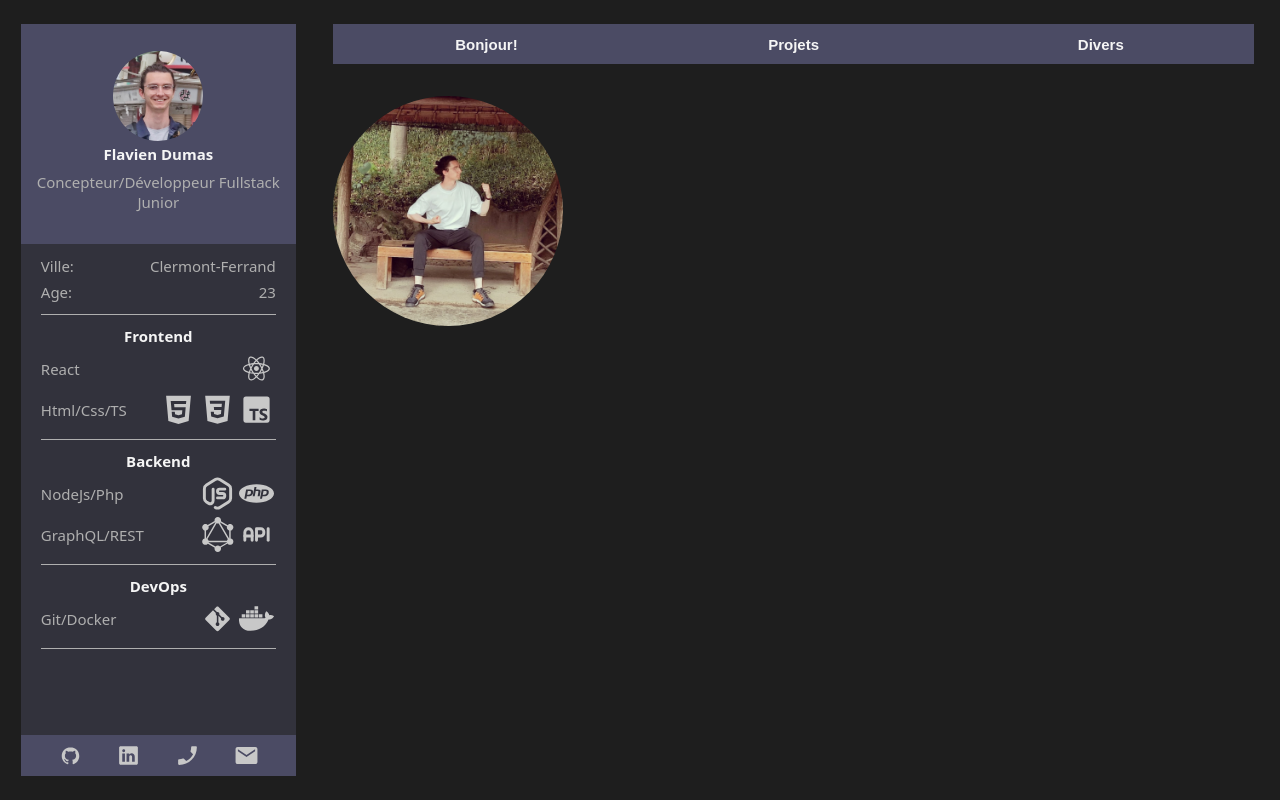
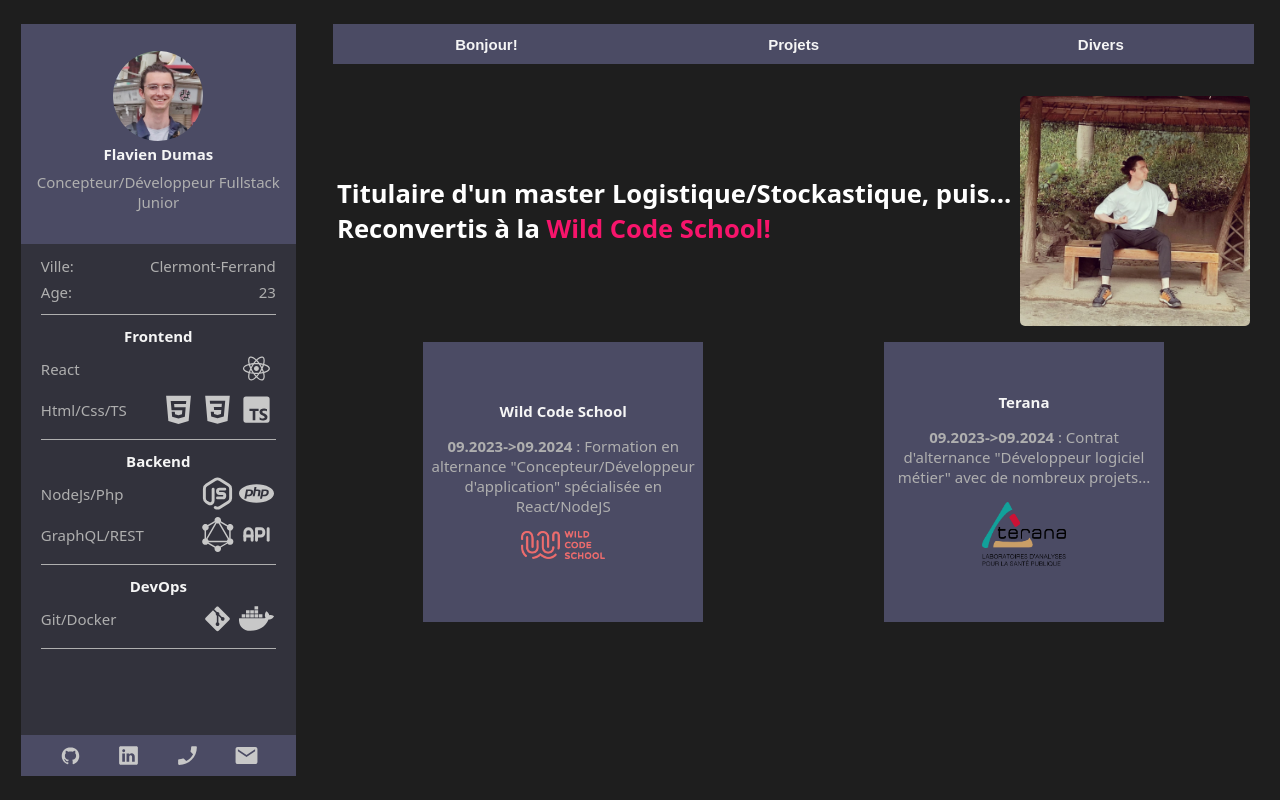
Before and after one commit to FlavienDumas/CV, a React (Vite) app: page / in a window 1280 px wide. Built offline with nearby package versions, Linux system fonts and the light colour scheme.

Commit message:
started mainContent with Home page and CardContent

```diff
--- a/src/App.jsx
+++ b/src/App.jsx
@@ -8,6 +8,7 @@ import "./css/SideBar.css";
 import "./css/CardSelf.css";
 import "./css/TopBar.css";
 import "./css/Home.css";
+import "./css/CardContent.css";
 
 function App() {
 
--- /dev/null
+++ b/src/components/CardContent.jsx
@@ -0,0 +1,14 @@
+
+
+function CardContent({ title, content, logo }) {
+
+    return (
+        <div className="center divCardContent">
+            <h3>{title}</h3>
+            <p>{content}</p>
+            <div>{logo}</div>
+        </div>
+    )
+  }
+
+export default CardContent;
--- /dev/null
+++ b/src/css/CardContent.css
@@ -0,0 +1,24 @@
+.divCardContent{
+    flex-direction: column;
+    width: 30%;
+    height: 35vh;
+    min-width: 280px;
+    min-height: 170px;
+    background-color: rgb(75,75,100);
+}
+.divCardContent h3{
+    color: whitesmoke;
+}
+.divCardContent p{
+    color: rgb(175,175,175);
+    font-size: 15px;
+}
+.divCardContent div{
+    overflow: hidden;
+    max-width: 30%;
+    max-height: 30%;
+}
+.divCardContent div img{
+    max-width: 100%;
+    max-height: 100%;
+}
--- a/src/css/Home.css
+++ b/src/css/Home.css
@@ -1,5 +1,28 @@
+.divHome{
+    flex-direction: column;
+}
 .divHome .pdp{
     width: 25%;
     height: 25%;
-    border-radius: 100%;
+    min-width: 135px;
+    min-height: 135px;
+    border-radius: 5px;
 }
+.wcsLink{
+    color: rgb(247,20,107);
+    text-decoration: none;
+}
+.wcsLink:hover{
+    cursor: pointer;
+    text-decoration: underline;
+}
+.divHome .divTitle{
+    justify-content: space-around;
+    width: 100%;
+}
+
+.contentHome{
+    margin-top: 2vh;
+    justify-content: space-around;
+    width: 100%;
+}
--- a/src/css/TopBar.css
+++ b/src/css/TopBar.css
@@ -3,6 +3,7 @@
     left: 320px;
     right: 1vw;
     height: 5vh;
+    min-width: 430px;
     margin: 2vh 1vw 2vh 1vw;
     background-color: rgb(75,75,100);
     justify-content: space-around;
--- a/src/css/global.css
+++ b/src/css/global.css
@@ -3,6 +3,11 @@ body{
     Oxygen, Ubuntu, Cantarell, "Open Sans", "Helvetica Neue", sans-serif;
     background-color: rgb(30,30,30);
     overflow: auto;
+}
+h1{
+    font-size: max(2vw, 18px);
+    color: white;
+    text-align: left;
 }
 h2{
     margin: 3px;
@@ -22,6 +27,7 @@ h3{
     top: 10vh;
     right: 1vw;
     height: 85vh;
+    min-width: 430px;
     margin: 2vh 1vw 2vh 1vw;
 }
 
--- a/src/pages/Home.jsx
+++ b/src/pages/Home.jsx
@@ -1,10 +1,36 @@
-
+import { useEffect, useState } from "react";
+import CardContent from "../components/CardContent";
 
 function Home() {
+  const [textWCS, setTextWCS] = useState();
+  const [textTerana, setTextTerana] = useState();
+
+  useEffect(()=>{
+    setTextWCS(<><b>09.2023-&gt;09.2024</b> :
+    Formation en alternance "Concepteur/Développeur d'application" spécialisée en React/NodeJS</>);
+    setTextTerana(<><b>09.2023-&gt;09.2024</b> :
+    Contrat d'alternance "Développeur logiciel métier" avec de nombreux projets...</>);
+  }, [])
 
     return (
       <div className="divHome">
-        <img className="pdp" src="../src/assets/pdp.jpg" alt="PDP" />
+        <div className="center divTitle">
+          <h1>Titulaire d'un master Logistique/Stockastique, puis... <br/>
+          Reconvertis à la <a className="wcsLink" href="">Wild Code School!</a></h1>
+          <img className="pdp" src="../src/assets/pdp.jpg" alt="PDP" />
+        </div>
+        <div className="center contentHome">
+          <CardContent
+          title={"Wild Code School"}
+          content={textWCS}
+          logo={<img src="../src/assets/wcs.png" alt="WCS" />}
+          />
+          <CardContent
+          title={"Terana"}
+          content={textTerana}
+          logo={<img src="../src/assets/terana.png" alt="WCS" />}
+          />
+        </div>
       </div>
     )
   }
```
Also changed, not shown: src/assets/terana.png (added), src/assets/wcs.png (added).
